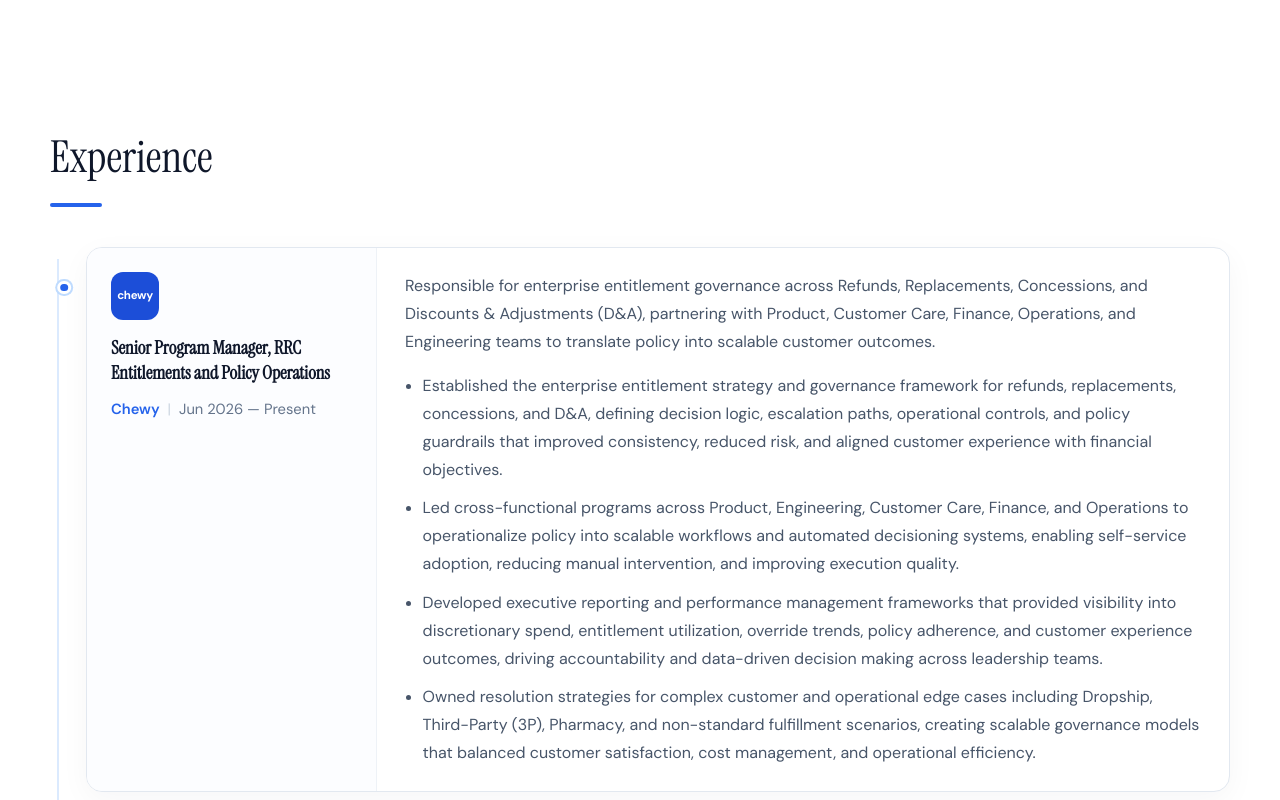
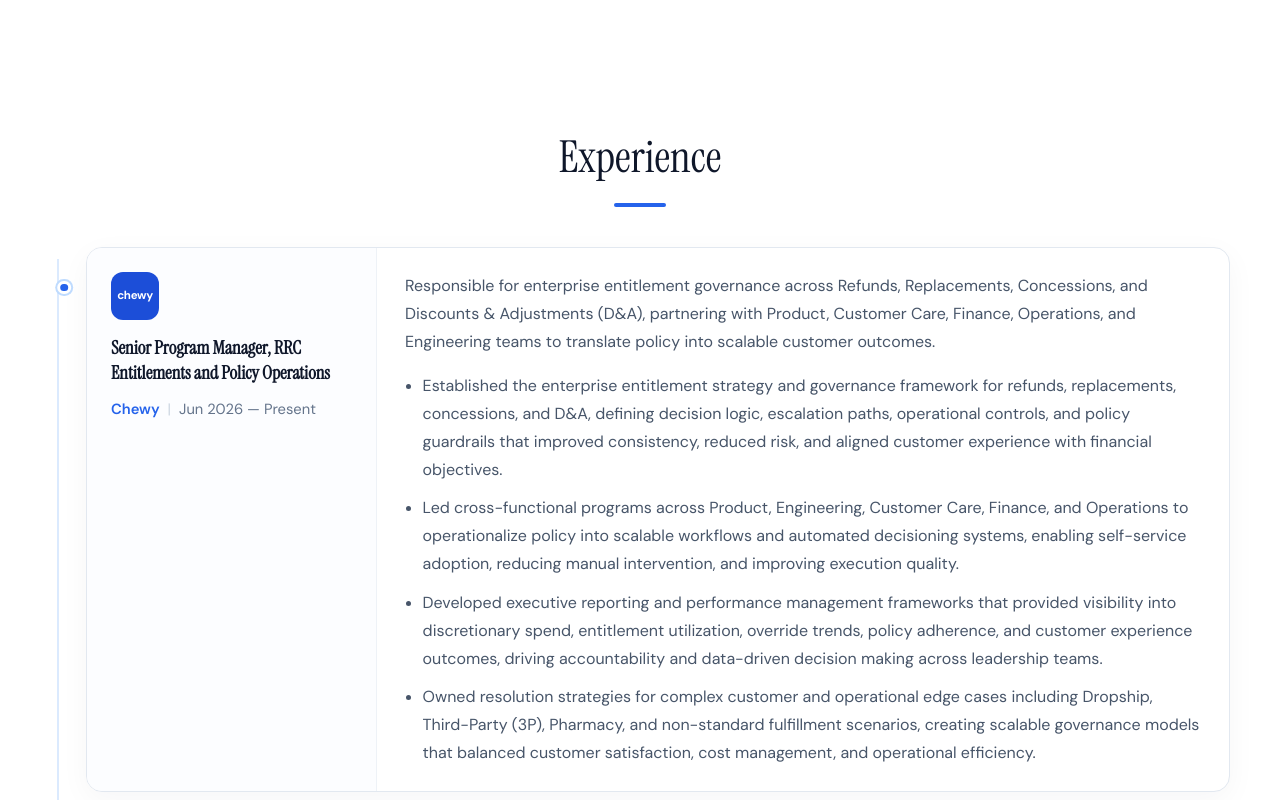
Before and after one commit to CaptianBoredASF/Website, a React (Vite) app: page / in a window 1280 px wide. Shown: the part 1220-2020 px from the top of the page. Built offline with nearby package versions, Linux system fonts and the light colour scheme.

Commit message:
Your update message

```diff
--- a/src/index.css
+++ b/src/index.css
@@ -651,7 +651,7 @@ a:hover {
   font-size: clamp(2rem, 4vw, 2.75rem);
   font-weight: 400;
   margin: 0 0 2.5rem;
-  text-align: left;
+  text-align: center;
 }
 
 .experience-heading::after,
@@ -660,7 +660,7 @@ a:hover {
   display: block;
   width: 3.25rem;
   height: 4px;
-  margin-top: 0.65rem;
+  margin: 0.65rem auto 0;
   background: var(--accent);
   border-radius: 999px;
 }
```
